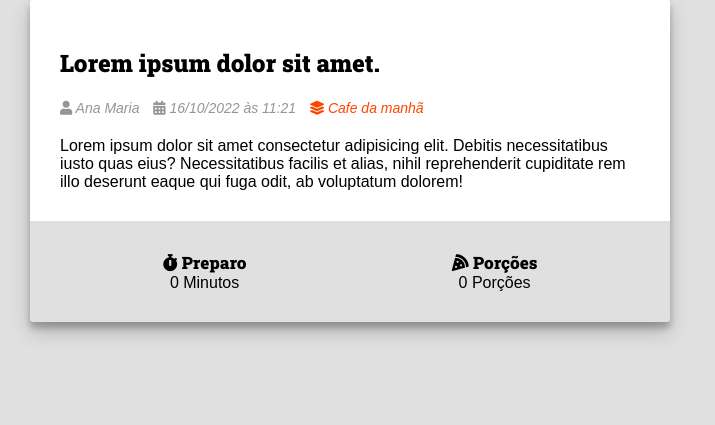
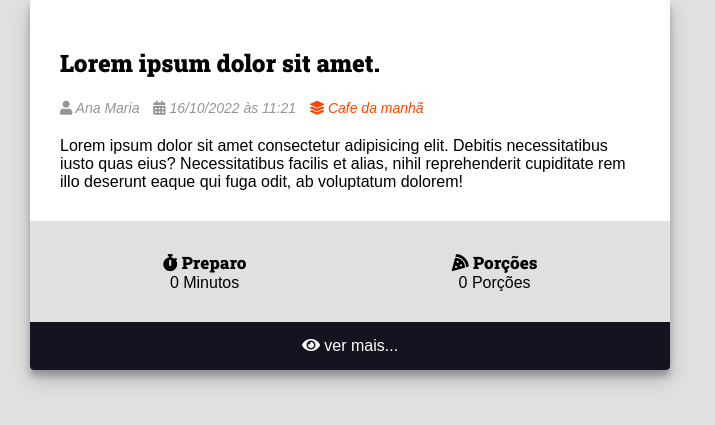
Before and after one commit to RodrigoErico/curso-django-receitas, a Django app: page / in a window 1280 px wide. Shown: the part 240-665 px from the top of the page, without its empty margins (0-715 px from the left). Run offline with Django 4.2, Linux system fonts and the light colour scheme; some libraries are stand-ins or nearby versions.

Commit message:
Criado footer do card de receitas e adicionado aos partials.

```diff
--- a/recipes/templates/recipes/partials/head.html
+++ b/recipes/templates/recipes/partials/head.html
@@ -248,5 +248,20 @@
   .recipe-meta-title {
       font-size: 1.7rem;
   }
+
+  .recipe-footer a {
+    background: var(--color-primary-dark);
+    display: block;
+    color: var(--color-white);
+    text-decoration: none;
+    text-align: center;
+    padding: 1.5rem var(--spacing-gutter-medium);
+    transition: all 300ms ease-in-out;
+}
+
+.recipe-footer a:hover {
+    filter: brightness(2);
+    color: var(--color-primary);
+}
   </style>
 </head>
--- /dev/null
+++ b/recipes/templates/recipes/partials/recipe.html
@@ -0,0 +1,54 @@
+<div class="recipe recipe-list-item">
+  <div class="recipe-cover">
+    <img src="https://via.placeholder.com/1280x720/bdd8e7" alt="">
+  </div>
+  <div class="recipe-title-container">
+    <h2 class="recipe-title">Lorem ipsum dolor sit amet.</h2>
+  </div>
+
+  <div class="recipe-author">
+    <span class="recipe-author-item">
+      <i class="fas fa-user"></i>
+      Ana Maria
+    </span>
+    <span class="recipe-author-item">
+      <i class="fas fa-calendar-alt"></i>
+      16/10/2022 às 11:21
+    </span>
+    <span class="recipe-author-item">
+      <a href="/recipes/category/cafe-da-manha/">
+        <i class="fas fa-layer-group"></i>
+        <span>Cafe da manhã</span>
+      </a>
+    </span>
+  </div>
+
+  <div class="recipe-content">
+    <p>Lorem ipsum dolor sit amet consectetur adipisicing elit. Debitis necessitatibus iusto quas eius?
+      Necessitatibus facilis et alias, nihil reprehenderit cupiditate rem illo deserunt eaque qui fuga odit, ab
+      voluptatum dolorem!</p>
+  </div>
+
+  <div class="recipe-meta-container">
+    <div class="recipe-meta recipe-preparation">
+      <h3 class="recipe-meta-title"><i class="fas fa-stopwatch"></i> Preparo</h3>
+      <div class="recipe-meta-text">
+        0 Minutos
+      </div>
+    </div>
+    <div class="recipe-meta recipe-servings">
+      <h3 class="recipe-meta-title"><i class="fas fa-pizza-slice"></i> Porções</h3>
+      <div class="recipe-meta-text">
+        0 Porções
+      </div>
+    </div>
+  </div>
+
+  <footer class="recipe-footer">
+    <a class="recipe-read-more button button-dark button-full-width" href="/recipes/3/">
+      <i class="fas fa-eye"></i>
+      <span>ver mais...</span>
+    </a>
+  </footer>
+
+</div>
```
Also changed, not shown: recipes/templates/recipes/pages/home.html (+1 -47 lines).
